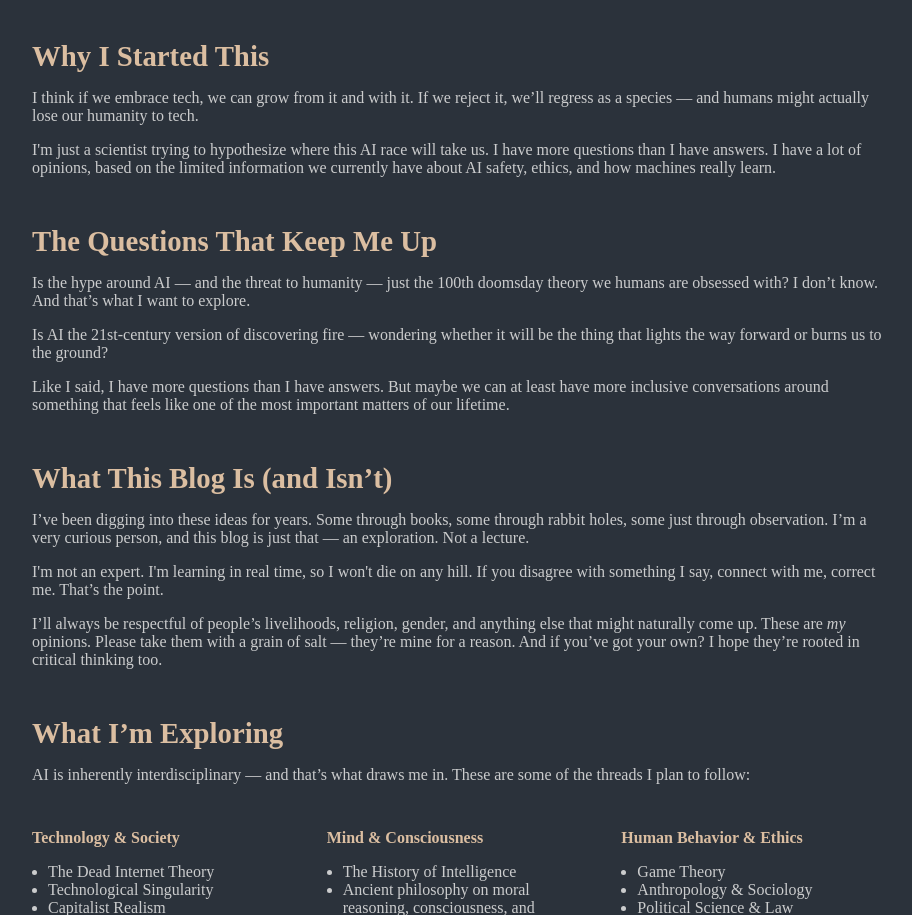
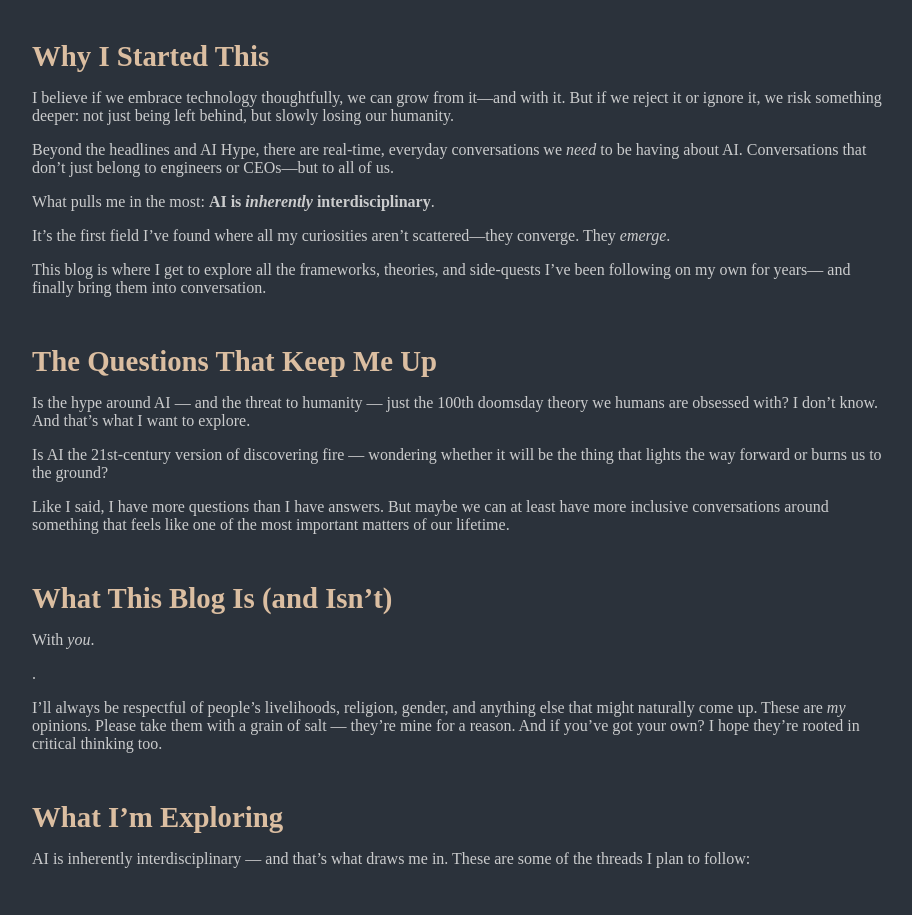
Before and after one commit to apichardo1997/alignedemergence, a Jekyll site: the page built from _pages/about.html, in a window 1280 px wide and 1400 px high, cut to the strip 485-1400 px from the top of the window. Shown: the whole strip, without its empty margins (182-1094 px from the left). Built offline with Jekyll 4.4.1, drawn with Linux system fonts in a browser that asks for light colours.

Commit message:
Update about.html

```diff
--- a/_pages/about.html
+++ b/_pages/about.html
@@ -22,8 +22,18 @@
 
   <div class="section" style="margin-bottom: 3rem;">
     <h2 style="font-size: 1.8rem; margin-bottom: 1rem;">Why I Started This</h2>
-    <p>I think if we embrace tech, we can grow from it and with it. If we reject it, we’ll regress as a species — and humans might actually lose our humanity to tech.</p>
-    <p>I'm just a scientist trying to hypothesize where this AI race will take us. I have more questions than I have answers. I have a lot of opinions, based on the limited information we currently have about AI safety, ethics, and how machines really learn.</p>
+    <p>I believe if we embrace technology thoughtfully, we can grow from it—and with it. But if we reject it or ignore it,
+      we risk something deeper: not just being left behind, but slowly losing our humanity.</p>
+    <p>Beyond the headlines and AI Hype, there are real-time, everyday conversations we <em>need</em>
+      to be having about AI. Conversations that don’t just belong to engineers or CEOs—but to all of us.
+    <p>What pulls me in the most: <strong>AI is <em>inherently</em> interdisciplinary</strong>.
+    </p>
+    <p>
+      It’s the first field I’ve found where all my curiosities aren’t scattered—they converge. They <em>emerge</em>.
+    </p>
+    <p>
+      This blog is where I get to explore all the frameworks, theories, and side-quests I’ve been following on my own for years—
+      and finally bring them into conversation.</p>
   </div>
 
   <div class="section" style="margin-bottom: 3rem;">
@@ -35,8 +45,7 @@
 
   <div class="section" style="margin-bottom: 3rem;">
     <h2 style="font-size: 1.8rem; margin-bottom: 1rem;">What This Blog Is (and Isn’t)</h2>
-    <p>I’ve been digging into these ideas for years. Some through books, some through rabbit holes, some just through observation. I’m a very curious person, and this blog is just that — an exploration. Not a lecture.</p>
-    <p>I'm not an expert. I'm learning in real time, so I won't die on any hill. If you disagree with something I say, connect with me, correct me. That’s the point.</p>
+    With <em>you</em>.</p>.</p>
     <p> I’ll always be respectful of people’s livelihoods, religion, gender, and anything else that might naturally come up. These are <em>my</em> opinions. Please take them with a grain of salt — they’re mine for a reason. And if you’ve got your own? I hope they’re rooted in critical thinking too.</p>
   </div>
 
```
